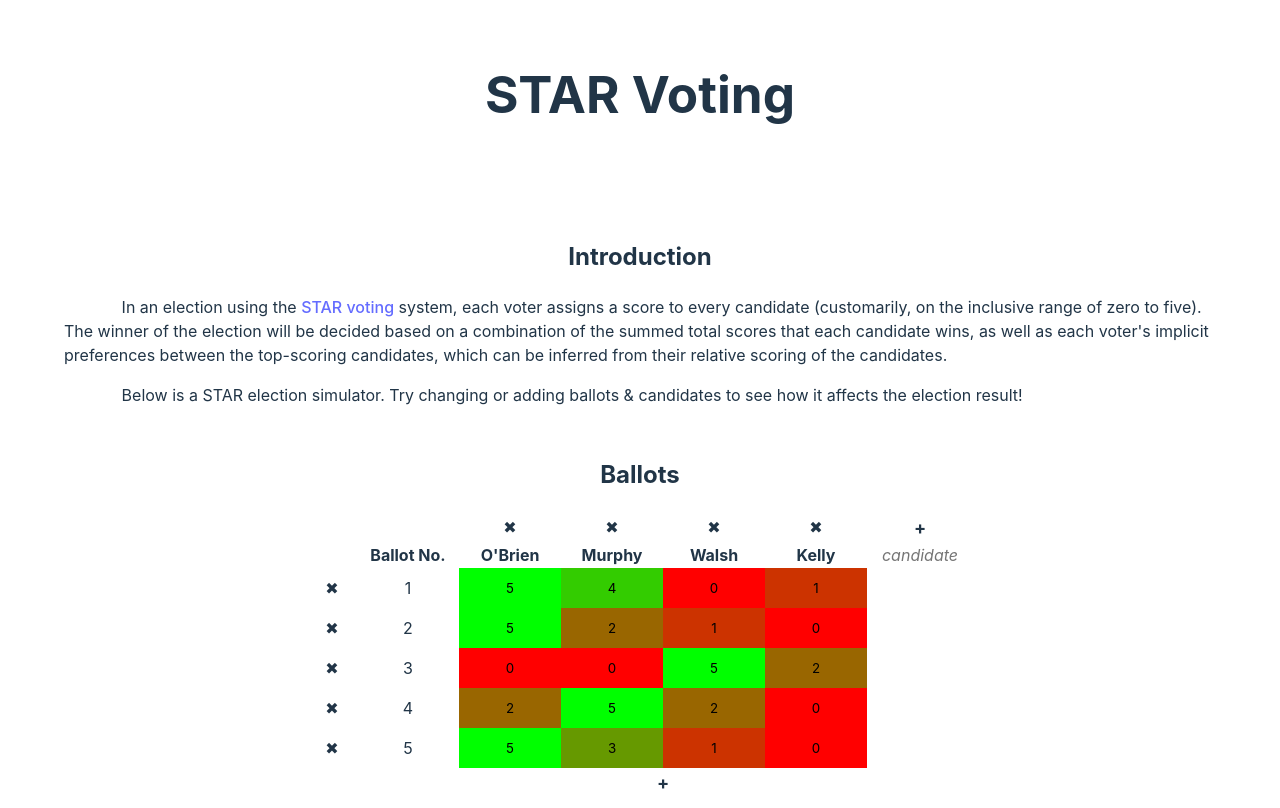
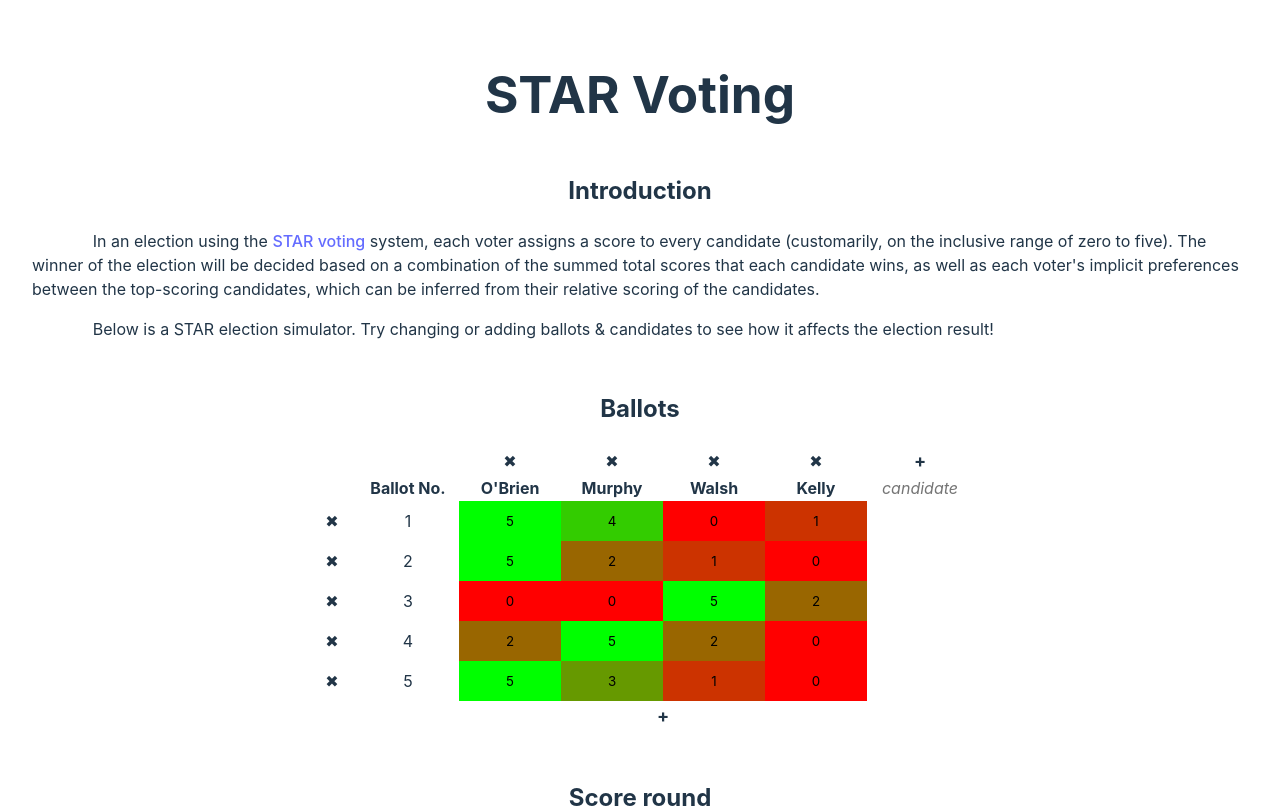
Before and after one commit to boyleconnor/star-voting, a React (Vite) app: page / in a window 1280 px wide. Shown: the top 808 px of the page. Built offline with nearby package versions, Linux system fonts and the light colour scheme.

Commit message:
Remove `card` div

```diff
--- a/src/App.css
+++ b/src/App.css
@@ -31,10 +31,6 @@
   a:nth-of-type(2) .logo {
     animation: logo-spin infinite 20s linear;
   }
-}
-
-.card {
-  padding: 2em;
 }
 
 .read-the-docs {
--- a/src/App.tsx
+++ b/src/App.tsx
@@ -120,7 +120,7 @@ function App() {
   return (
     <>
       <h1>STAR Voting</h1>
-      <div className="card">
+
       <h2>Introduction</h2>
       <p>
         In an election using the <a href="https://www.starvoting.org/">STAR voting</a> system, each voter assigns a
@@ -175,7 +175,6 @@ function App() {
         </tr>
         </tbody>
       </table>
-      </div>
 
       <h2>Score round</h2>
       {topCandidates.length == 2 && (<p>
```
Lines whose indentation alone changed are shown as unchanged.
